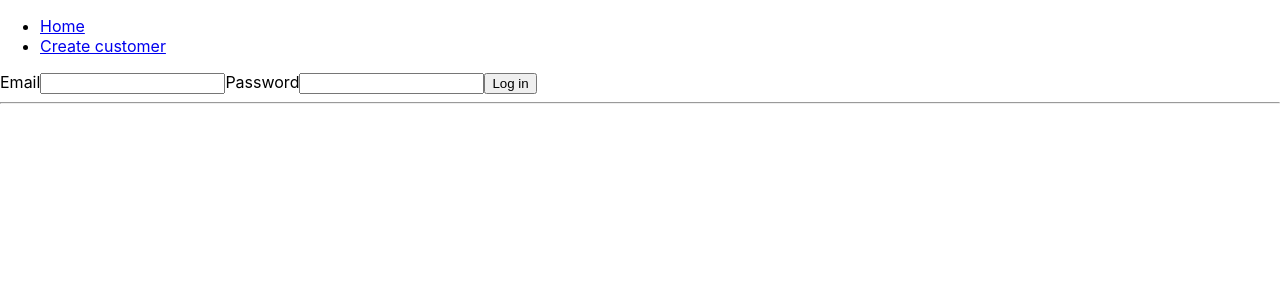
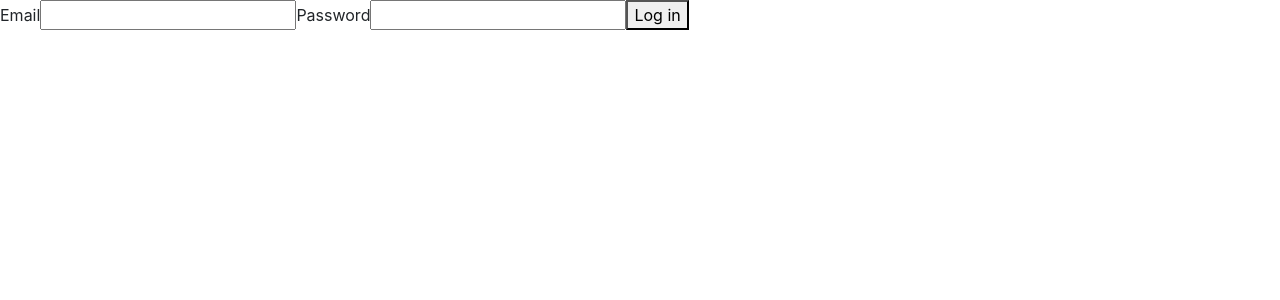
Before and after one commit to ImDino/react-inlamningsuppgift, a React (Create React App) app: page /login in a window 1280 px wide. Shown: the top 300 px of the page. Built offline with nearby package versions, Linux system fonts and the light colour scheme.

Commit message:
commit before adding checkstatus on all fetches in fetchKit

```diff
--- a/package.json
+++ b/package.json
@@ -6,6 +6,7 @@
     "@testing-library/jest-dom": "^5.11.8",
     "@testing-library/react": "^11.2.3",
     "@testing-library/user-event": "^12.6.0",
+    "bootstrap": "^4.5.3",
     "react": "^17.0.1",
     "react-dom": "^17.0.1",
     "react-router-dom": "^5.2.0",
--- a/src/App.js
+++ b/src/App.js
@@ -7,6 +7,8 @@ import LoginPage from './pages/LoginPage'
 import HomePage from './pages/HomePage'
 import { UserContext } from './contexts/UserContext'
 import FetchKit from './data/fetchKit'
+import 'bootstrap/js/src/collapse.js';
+import ProfilePage from './pages/ProfilePage'
 
 export default function App() {
   const [ customerList, setCustomerList ] = useState(null)
@@ -15,42 +17,48 @@ export default function App() {
   const history = useHistory()
 
   useEffect(() => {
-    console.log("app.js rendered")
     if (localStorage.getItem("token")) {
       FetchKit.getCurrentUserInfo()
       .then(res => checkStatus(res))
       .then(data => {
-        console.log("fetch App")
         if (data) {
+          console.log(data)
           setLoggedIn(true)
         }
       })
     }
     else {
-      console.log("push login 2 (App.js)")
       history.push("/login")
     }
   }, [])
 
-
   function checkStatus(fetchResponse) {
     if (!fetchResponse.ok) {
-      console.log("push login (App.js)")
       history.push('/login')
+      return null
     }
     return fetchResponse.json()
   }
 
+
   return (
     <div>
-      <ul>
-        <li>
-          <Link to="/home">Home</Link>
-        </li>
-        <li>
-          <Link to="/customers/create">Create customer</Link>
-        </li>
-      </ul>
+      {loggedIn &&
+      (
+      <nav className="navbar navbar-expand-lg navbar-light bg-light">
+        <Link to="/home" className="navbar-brand">My App</Link>
+        <button className="navbar-toggler" type="button" data-toggle="collapse" data-target="#navbarNavAltMarkup" aria-controls="navbarNavAltMarkup" aria-expanded="false" aria-label="Toggle navigation">
+          <span className="navbar-toggler-icon"></span>
+        </button>
+        <div className="collapse navbar-collapse" id="navbarNavAltMarkup">
+          <div className="navbar-nav">
+            <Link to="/home">Home</Link>
+            <Link to="/customers/create">Create customer</Link>
+            <Link to="/profile">My Profile</Link>
+          </div>
+        </div>
+      </nav>
+      )}
 
       <UserContext.Provider value={{customerList, setCustomerList, loggedIn, setLoggedIn}}>
         <Switch>
@@ -61,6 +69,10 @@ export default function App() {
 
           <Route path="/home">
             <HomePage />
+          </Route>
+
+          <Route path="/profile">
+            <ProfilePage />
           </Route>
 
           <Route path="/customers/create">
@@ -74,11 +86,39 @@ export default function App() {
         </Switch>
       </UserContext.Provider>
 
-      <hr/>
     </div>
   )
 }
 
 /*
 
+
+TODO gör så loggedIn styr om innehåll visas
+på loginPage ska innehållet visas om både loggedIn är false och token saknas
+
+loginPage loggedIn false med token = dölj sidan
+loginPage loggedIn true = dölj sidan
+loginPage loggedIn true med token = dölj sidan
+NOTE loginPage loggedIn false utan token = visa sidan
+NOTE om token finns men auktorisering failar måste token tas bort innan redirect
+kommer då värdet i denna condition ändras?
+
+TODO dölja hela sidor = helfärgad bakgrund med spinner och lite delay
+
+TODO dölja allt utom navbar
+fult om en likadan spinner flyttas ner till separat div o ligger under
+navbar som senare flyttas upp.. bättre att det är en animerande gradient?
+
+
+TODO navbar
+- logout knapp ska ta bort token, ändra loggedIn till false, navigera till login-page
+- visa nuvarande användarens e-mail till vänster om knappen
+- man ska kunna klicka på e-posten för o komma till profilePage
+
+TODO profilePage
+- ska visa all info om användaren
+
+EXTRAs
+sökfunktion, kolla exempelvis https://www.youtube.com/watch?v=XZScIWYIkNw
+
 */
--- a/src/index.js
+++ b/src/index.js
@@ -4,6 +4,7 @@ import './index.css';
 import App from './App';
 import reportWebVitals from './reportWebVitals';
 import { BrowserRouter } from 'react-router-dom';
+import 'bootstrap/dist/css/bootstrap.css';
 
 ReactDOM.render(
   <React.StrictMode>
--- a/src/pages/HomePage.jsx
+++ b/src/pages/HomePage.jsx
@@ -1,33 +1,40 @@
 import React, { useContext, useEffect } from 'react'
-import { useHistory } from 'react-router-dom'
 import CustomerListItem from '../components/CustomerListItem'
 import { UserContext } from '../contexts/UserContext'
 import FetchKit from '../data/fetchKit'
+import { useHistory } from 'react-router-dom'
 
 export default function HomePage() {
     const { customerList, setCustomerList } = useContext(UserContext)
-    const { loggedIn, setLoggedIn } = useContext(UserContext)
+    const { loggedIn, setLoggedIn } = useContext(UserContext) // kan ta bort setLoggedin?
     const history = useHistory()
 
     useEffect(() => {
         if(loggedIn) {
-            console.log(loggedIn);
             getCustomerList()
         }
     }, [loggedIn])
 
     function getCustomerList() {
-        console.log("fetch Home")
         FetchKit.getCustomerList()
-        .then(res => res.json())
+        .then(res => checkStatus(res).json())
         .then(data => setCustomerList(data.results))
     }
+    function checkStatus(fetchResponse) {
+        if (!fetchResponse.ok) {
+          history.push('/login')
+          return null
+        }
+        return fetchResponse
+      }
 
     return (
+
         <div>
             {customerList
                 ?(
                     customerList.map((item, index) => {
+                        console.log(item)
                         return <CustomerListItem key={item.id} customerData={item} />
                     })
                 )
--- a/src/pages/LoginPage.jsx
+++ b/src/pages/LoginPage.jsx
@@ -16,7 +16,6 @@ export default function LoginPage({func}) {
     const history = useHistory()
     function handleOnSubmit(e) {
         e.preventDefault()
-        console.log("fetch login");
         const payload = {
             email: formData.email,
             password: formData.password
@@ -44,7 +43,6 @@ export default function LoginPage({func}) {
 
     useEffect(() => {
         if(loggedIn) {
-            console.log("push home (LoginPage)");
             history.push('/home')
         }
     }, [loggedIn])
--- /dev/null
+++ b/src/pages/ProfilePage.jsx
@@ -0,0 +1,9 @@
+import React from 'react'
+
+export default function ProfilePage() {
+    return (
+        <div>
+
+        </div>
+    )
+}
```
Also changed, not shown: 2 other files (tests, documents, lock files or other folders).
